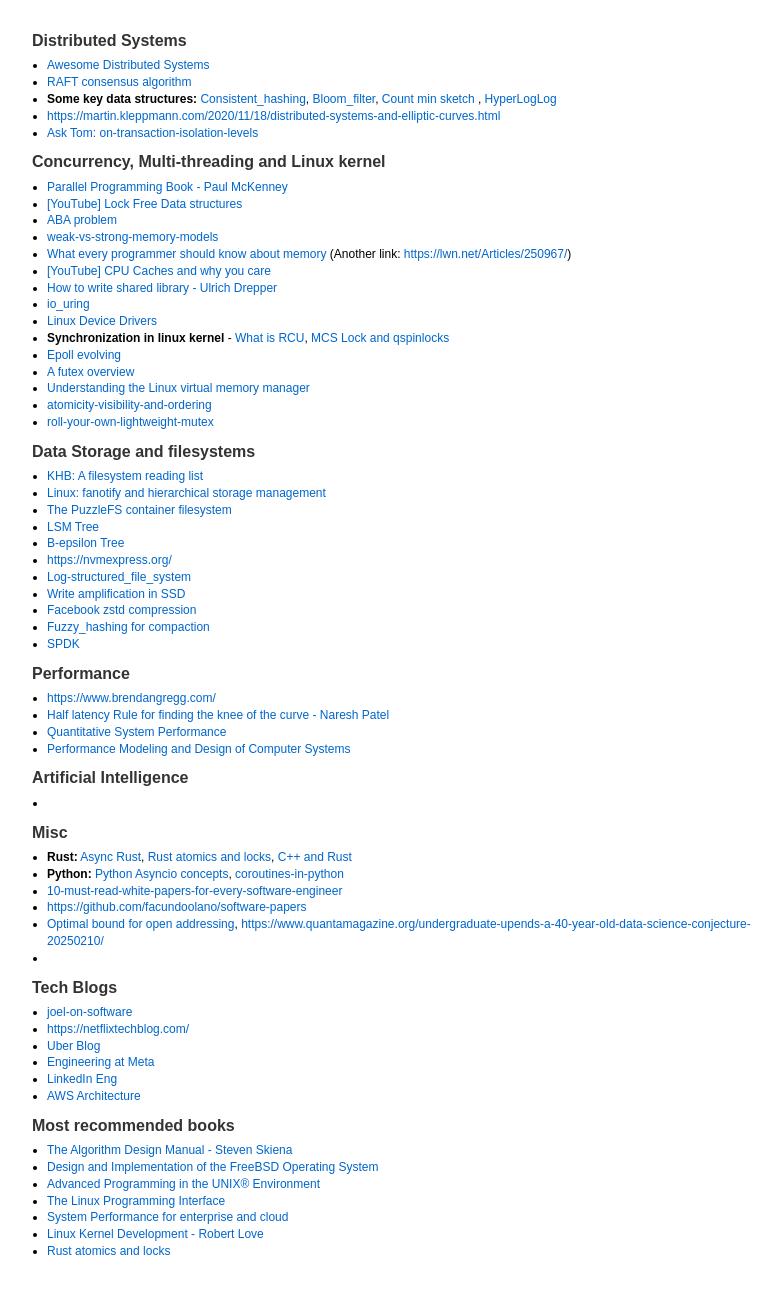
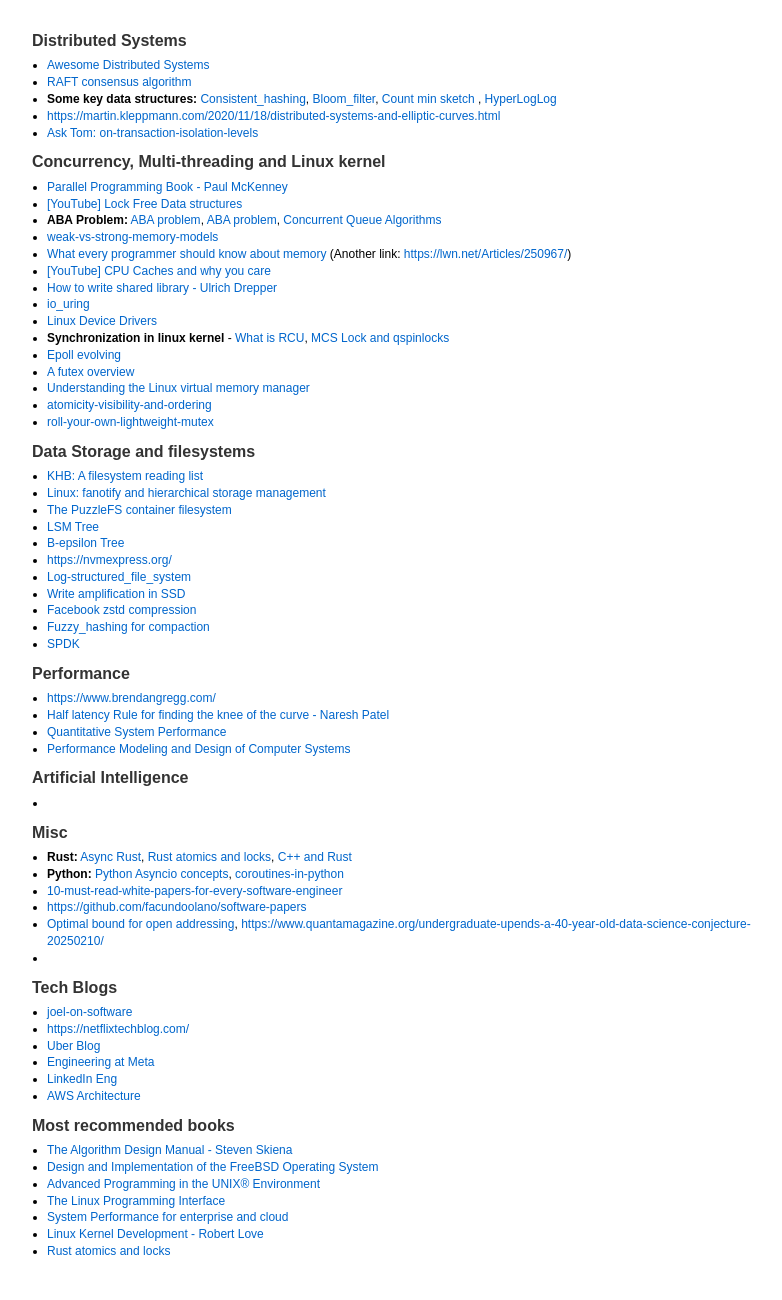
Before and after one commit to niraj17/niraj17.github.io, a Jekyll site: the page info/tech.html, which Jekyll copies as it is, in a window 1280 px wide. Shown: the whole page, without its empty margins (223-1005 px from the left). Built offline with Jekyll 4.4.1, drawn with Linux system fonts in a browser that asks for light colours.

Commit message:
Update tech.html

```diff
--- a/info/tech.html
+++ b/info/tech.html
@@ -111,7 +111,7 @@
      <ul>
           <li> <a href=https://www.kernel.org/pub/linux/kernel/people/paulmck/perfbook/perfbook.html>Parallel Programming Book - Paul McKenney</a>
           <li> <a href=https://www.youtube.com/watch?v=c1gO9aB9nbs>[YouTube] Lock Free Data structures</a>
-          <li> <a href=https://en.wikipedia.org/wiki/ABA_problem>ABA problem</a>
+          <li> <b>ABA Problem:</b> <a href=https://en.wikipedia.org/wiki/ABA_problem>ABA problem</a>, <a href=https://www.stroustrup.com/isorc2010.pdf> ABA problem</a>, <a href=https://www.cs.rochester.edu/~scott/papers/1996_PODC_queues.pdf>Concurrent Queue Algorithms</a>
           <li> <a href=https://preshing.com/20120930/weak-vs-strong-memory-models/> weak-vs-strong-memory-models </a>
           <li> <a href=https://people.freebsd.org/~lstewart/articles/cpumemory.pdf> What every programmer should know about memory</a> (Another link: <a href=https://lwn.net/Articles/250967/> https://lwn.net/Articles/250967/</a>)
            <li> <a href=https://www.youtube.com/watch?v=WDIkqP4JbkE>[YouTube] CPU Caches and why you care</a>
```
